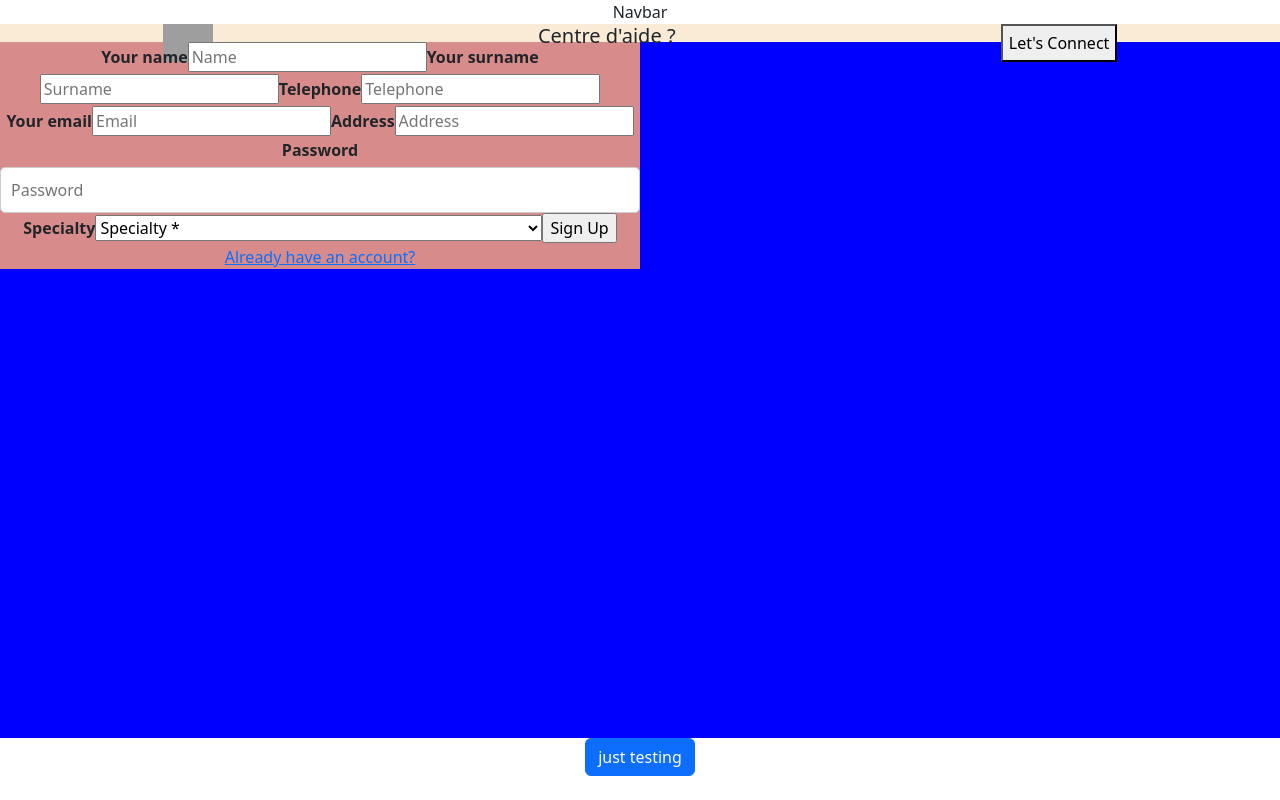
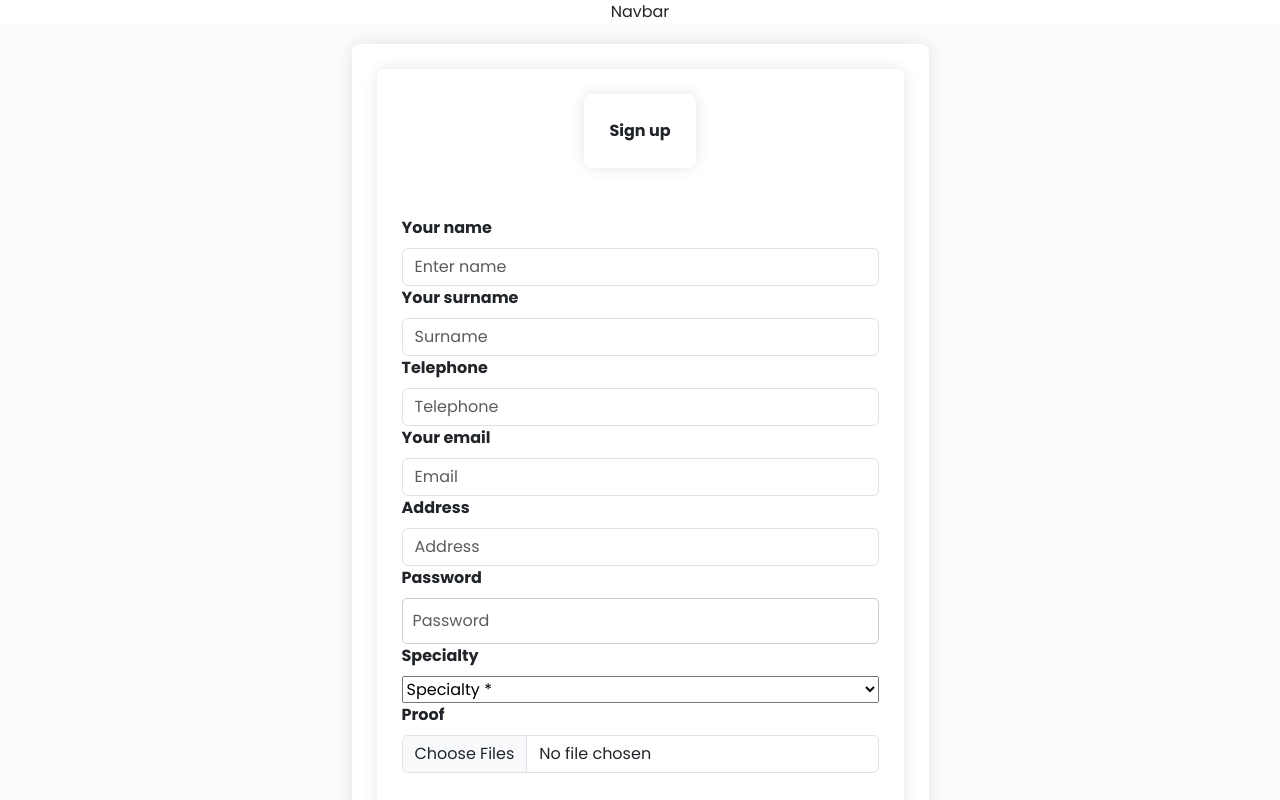
Before and after one commit to mohamedyaakoubi/DocuMed, a React (Create React App) app: page /DocSignUp in a window 1280 px wide. Shown: the top 800 px of the page. Built offline with nearby package versions, Linux system fonts and the light colour scheme; grey boxes are pictures that could not be loaded.

Commit message:
Css of Docsignup and ClientSignUp

```diff
--- a/src/clientComponents/ClientSignUp/ClientSignUp.jsx
+++ b/src/clientComponents/ClientSignUp/ClientSignUp.jsx
@@ -7,6 +7,8 @@ import { useNavigate } from 'react-router-dom';
 import { getAuth, createUserWithEmailAndPassword } from 'firebase/auth';
 import { doc, setDoc } from 'firebase/firestore';
 import { db } from '../../Configs/firebase'; // Adjust the path according to your project structure
+import '../../DoctorComponents/styleSignUp.css'
+import { Link } from 'react-router-dom';
 
 export const ClientSignUp = () => {
   const [formData, setFormData] = useState({
@@ -64,15 +66,14 @@ export const ClientSignUp = () => {
 
   return (
     <>
-      <div>
-        <nav style={{ display: 'flex', flexDirection: 'row', justifyContent: 'space-around', backgroundColor: 'antiquewhite' }}>
-          <img src="c:/Users/GigaByte/Desktop/new project/3584597.jpg" alt="Logo" style={{ width: '50px' }} />
-          <h5>Centre d'aide ?</h5>
-        </nav>
+    <div class="body">
+      <section  class="container">
+        <div class="container , containerdiv" >
 
           <Form onSubmit={handleSubmit}>
             {error && <p style={{ color: 'red' }}>{error}</p>}
-          <Row className="mb-3">
+
+            <Form.Label ><center>Sign up</center></Form.Label>
               <Form.Group as={Col} controlId="formGridName">
                 <Form.Label>Name</Form.Label>
                 <Form.Control type="text" placeholder="Enter name" name="name" value={formData.name} onChange={handleChange} />
@@ -82,9 +83,9 @@ export const ClientSignUp = () => {
                 <Form.Label>Family name</Form.Label>
                 <Form.Control type="text" placeholder="Enter family name" name="surname" value={formData.surname} onChange={handleChange} />
               </Form.Group>
-          </Row>
 
-          <Row className="mb-3">
+
+
               <Form.Group as={Col} controlId="formGridEmail">
                 <Form.Label>Email</Form.Label>
                 <Form.Control type="email" placeholder="Enter email" name="email" value={formData.email} onChange={handleChange} />
@@ -94,9 +95,9 @@ export const ClientSignUp = () => {
                 <Form.Label>Phone number</Form.Label>
                 <Form.Control type="phone" placeholder="Enter phone number" name="phone" value={formData.phone} onChange={handleChange} />
               </Form.Group>
-          </Row>
 
-          <Row className="mb-3">
+
+
               <Form.Group as={Col} controlId="formGridPassword">
                 <Form.Label>Password</Form.Label>
                 <Form.Control type="password" placeholder="Enter password" name="password" value={formData.password} onChange={handleChange} />
@@ -106,14 +107,14 @@ export const ClientSignUp = () => {
                 <Form.Label>Confirm Password</Form.Label>
                 <Form.Control type="password" placeholder="Re-enter password" name="confirmPassword" value={formData.confirmPassword} onChange={handleChange} />
               </Form.Group>
-          </Row>
+
 
             <Form.Group className="mb-3" controlId="formGridAddress">
               <Form.Label>Address</Form.Label>
               <Form.Control placeholder="1234 Main St" name="address" value={formData.address} onChange={handleChange} />
             </Form.Group>
 
-          <Row className="mb-3">
+
               <Form.Group as={Col} controlId="formGridCity">
                 <Form.Label>City</Form.Label>
                 <Form.Select name="city" value={formData.city} onChange={handleChange}>
@@ -154,20 +155,23 @@ export const ClientSignUp = () => {
                 <Form.Label>Zip</Form.Label>
                 <Form.Control name="zip" value={formData.zip} onChange={handleChange} />
               </Form.Group>
-          </Row>
+
 
             <Form.Group className="mb-3" id="formGridCheckbox">
               <Form.Check type="checkbox" label="Check me out" />
             </Form.Group>
 
-          <Button variant="primary" type="submit">
+            <Button variant="primary" type="submit" className='sign-up-btn, form-button'>
               Sign Up
             </Button>
           </Form>
 
-        <footer style={{ backgroundColor: 'aquamarine' }}>
-          <center>Already have an account? <a href="/Login">Login</a></center>
-        </footer>
+
+
+          <Link to="/login" className="signin-link ">Already have an account?</Link>
+
+          </div>
+      </section>
     </div>
     </>
   );
--- a/src/doctorComponents/doctorSignUp/docSignUp.jsx
+++ b/src/doctorComponents/doctorSignUp/docSignUp.jsx
@@ -1,3 +1,7 @@
+import Button from 'react-bootstrap/Button';
+import Col from 'react-bootstrap/Col';
+import Form from 'react-bootstrap/Form';
+import Row from 'react-bootstrap/Row';
 import React, { useState, useEffect } from 'react';
 import { Link, useNavigate } from 'react-router-dom';
 import { useForm } from 'react-hook-form';
@@ -7,7 +11,21 @@ import { createUserWithEmailAndPassword, updateProfile } from 'firebase/auth';
 import { auth, db } from '../../Configs/firebase'; // Ensure this path is correct
 import { collection, addDoc } from 'firebase/firestore';
 
+import '../styleSignUp.css'
 const DocSignUp = () => {
+    const [formData, setFormData] = useState({
+        name: '',
+        surname: '',
+        email: '',
+        phone: '',
+        password: '',
+        confirmPassword: '',
+        address: '',
+        city: '',
+        state: '',
+        zip: ''
+      });
+
     const navigate = useNavigate();
     const [errorMessage, setErrorMessage] = useState('');
     const [selectedSpecialty, setSelectedSpecialty] = useState('');
@@ -80,41 +98,38 @@ const DocSignUp = () => {
     };
 
     return (
-        <div>
-            <nav style={{ display: 'flex', flexDirection: 'row', justifyContent: 'space-around', backgroundColor: 'antiquewhite' }}>
-                <img src="c:/Users/GigaByte/Desktop/new project/3584597.jpg" alt="Logo" style={{ width: '50px' }} />
-                <h5>Centre d'aide ?</h5>
-                <button>Let's Connect</button>
-            </nav>
+        <div class="body">
 
-            <section style={{ backgroundColor: 'blue', width: '100%', height: '87vh', marginTop: '-20px' }}>
-                <div style={{ backgroundColor: 'rgb(215, 139, 139)', width: '50%', alignItems: 'center' }}>
-                    <form onSubmit={handleSubmit(submitData)} className="signup-form">
-                        <label>Your name</label>
-                        <input type="text" placeholder="Name" {...register('name')} />
+            <section  >
+                <div class="container , containerdiv" >
+                    <form onSubmit={handleSubmit(submitData)} className="signup-form , container">
+                    <center><Form.Label ><p>Sign up</p></Form.Label></center><br/>
+                        <Form.Label className='Form.Label'>Your name</Form.Label>
+                        <Form.Control type="text" placeholder="Enter name" {...register('name')} />
                         {errors.name && <p className="error-message">{errors.name.message}</p>}
 
-                        <label>Your surname</label>
-                        <input type="text" placeholder="Surname" {...register('surname')} />
+
+                        <Form.Label className='Form.Label'>Your surname</Form.Label>
+                        <Form.Control type="text" placeholder="Surname" {...register('surname')} />
                         {errors.surname && <p className="error-message">{errors.surname.message}</p>}
 
-                        <label>Telephone</label>
-                        <input type="text" placeholder="Telephone" {...register('tel')} />
+                        <Form.Label className='Form.Label'>Telephone</Form.Label>
+                        <Form.Control type="text" placeholder="Telephone" {...register('tel')} />
                         {errors.tel && <p className="error-message">{errors.tel.message}</p>}
 
-                        <label>Your email</label>
-                        <input type="text" placeholder="Email" {...register('email')} />
+                        <Form.Label className='Form.Label'>Your email</Form.Label>
+                        <Form.Control type="text" placeholder="Email" {...register('email')} />
                         {errors.email && <p className="error-message">{errors.email.message}</p>}
 
-                        <label>Address</label>
-                        <input type="text" placeholder="Address" {...register('address')} />
+                        <Form.Label className='Form.Label'>Address</Form.Label>
+                        <Form.Control type="text" placeholder="Address" {...register('address')} />
                         {errors.address && <p className="error-message">{errors.address.message}</p>}
 
-                        <label>Password</label>
-                        <input type="password" placeholder="Password" {...register('pass')} />
+                        <Form.Label className='Form.Label'>Password</Form.Label>
+                        <Form.Control type="password" placeholder="Password" {...register('pass')} />
                         {errors.pass && <p className="error-message">{errors.pass.message}</p>}
 
-                        <label>Specialty</label>
+                        <Form.Label className='Form.Label'>Specialty</Form.Label><br/>
                         <select value={selectedSpecialty} onChange={handleSpecialtyChange} required>
                             <option value="" disabled>Specialty *</option>
                             <option value="271">Allergist</option>
@@ -208,13 +223,17 @@ const DocSignUp = () => {
                             <option value="61">Specialist in Forensic Medicine and Medical Expertise</option>
                             <option value="284">Specialist in Physical Medicine and Rehabilitation</option>
                             <option value="25">Stomatologist</option>
-                        </select>
+                        </select><br/>
+                        <Form.Group controlId="formFileMultiple" className="mb-3">
+        <Form.Label className='Form.Label'>Proof</Form.Label>
+        <Form.Control type="file" multiple />
+      </Form.Group>
 
-                        <input type="submit" value="Sign Up" />
+                        <Button type="submit" value="Sign Up" className='sign-up-btn, form-button'>Sign Up</Button>
                         {errorMessage && <p className="error-message">{errorMessage}</p>}
                     </form>
 
-                    <Link to="/login" className="signin-link">Already have an account?</Link>
+                    <Link to="/login" className="signin-link ">Already have an account?</Link>
                 </div>
             </section>
         </div>
--- /dev/null
+++ b/src/doctorComponents/styleSignUp.css
@@ -0,0 +1,137 @@
+
+/* Import Google font - Poppins */
+@import url("https://fonts.googleapis.com/css2?family=Poppins:wght@200;300;400;500;600;700&display=swap");
+* {
+  margin: 0;
+  padding: 0;
+  box-sizing: border-box;
+  font-family: "Poppins", sans-serif;
+}
+
+.body {
+  padding-top: 20px;
+  padding-bottom: 20px;
+
+  min-height: 100vh;
+  display: flex;
+  align-items: center;
+  justify-content: center;
+  padding: 20px;
+  background: rgb(250, 251, 251);
+}
+.container ,p:not(.exclude) {
+  position: relative;
+  max-width: 600px;
+  width: 100%;
+  background: #fff;
+  padding: 25px;
+  border-radius: 8px;
+  box-shadow: 0 0 15px rgba(0, 0, 0, 0.1);
+  text-align: left;
+
+}
+p{
+  align-items: center;
+}
+.signin-link:not(.exclude) {
+  text-align: left;
+}
+.Form.Label{
+  text-align: left;
+}
+.container header {
+  font-size: 1.5rem;
+  color: #333;
+  font-weight: 500;
+  text-align: center;
+}
+.container .form {
+  margin-top: 30px;
+}
+.form .input-box {
+  width: 100%;
+  margin-top: 20px;
+}
+.input-box label {
+  color: #333;
+}
+.form :where(.input-box input, .select-box) {
+  position: relative;
+  height: 50px;
+  width: 100%;
+  outline: none;
+  font-size: 1rem;
+  color: #707070;
+  margin-top: 8px;
+  border: 1px solid #ddd;
+  border-radius: 6px;
+  padding: 0 15px;
+}
+.input-box input:focus {
+  box-shadow: 0 1px 0 rgba(0, 0, 0, 0.1);
+}
+.form .column {
+  display: flex;
+  column-gap: 15px;
+}
+.form .gender-box {
+  margin-top: 20px;
+}
+.gender-box h3 {
+  color: #333;
+  font-size: 1rem;
+  font-weight: 400;
+  margin-bottom: 8px;
+}
+.form :where(.gender-option, .gender) {
+  display: flex;
+  align-items: center;
+  column-gap: 50px;
+  flex-wrap: wrap;
+}
+.form .gender {
+  column-gap: 5px;
+}
+
+.form :where(.gender input, .gender label) {
+  cursor: pointer;
+}
+
+.address :where(input, .select-box) {
+  margin-top: 15px;
+}
+.select-box select {
+  height: 100%;
+  width: 100%;
+  outline: none;
+  border: none;
+  color: #707070;
+  font-size: 1rem;
+}
+.form-button {
+  height: 55px;
+  width: 100%;
+  color: #fff;
+  font-size: 1rem;
+  font-weight: 400;
+  margin-top: 30px;
+  border: none;
+  cursor: pointer;
+  transition: all 0.2s ease;
+  background: rgb(4, 90, 240);
+}
+.form-button:hover {
+  background: rgb(2, 50, 132);
+}
+/*Responsive*/
+@media screen and (max-width: 500px) {
+  .form .column {
+    flex-wrap: wrap;
+  }
+  .form :where(.gender-option, .gender) {
+    row-gap: 15px;
+  }
+}
+.sign-up-btn{
+    margin-top: 20px ;
+}
```
Also changed, not shown: 1 other file (tests, documents, lock files or other folders). Lines whose indentation alone changed are shown as unchanged.
